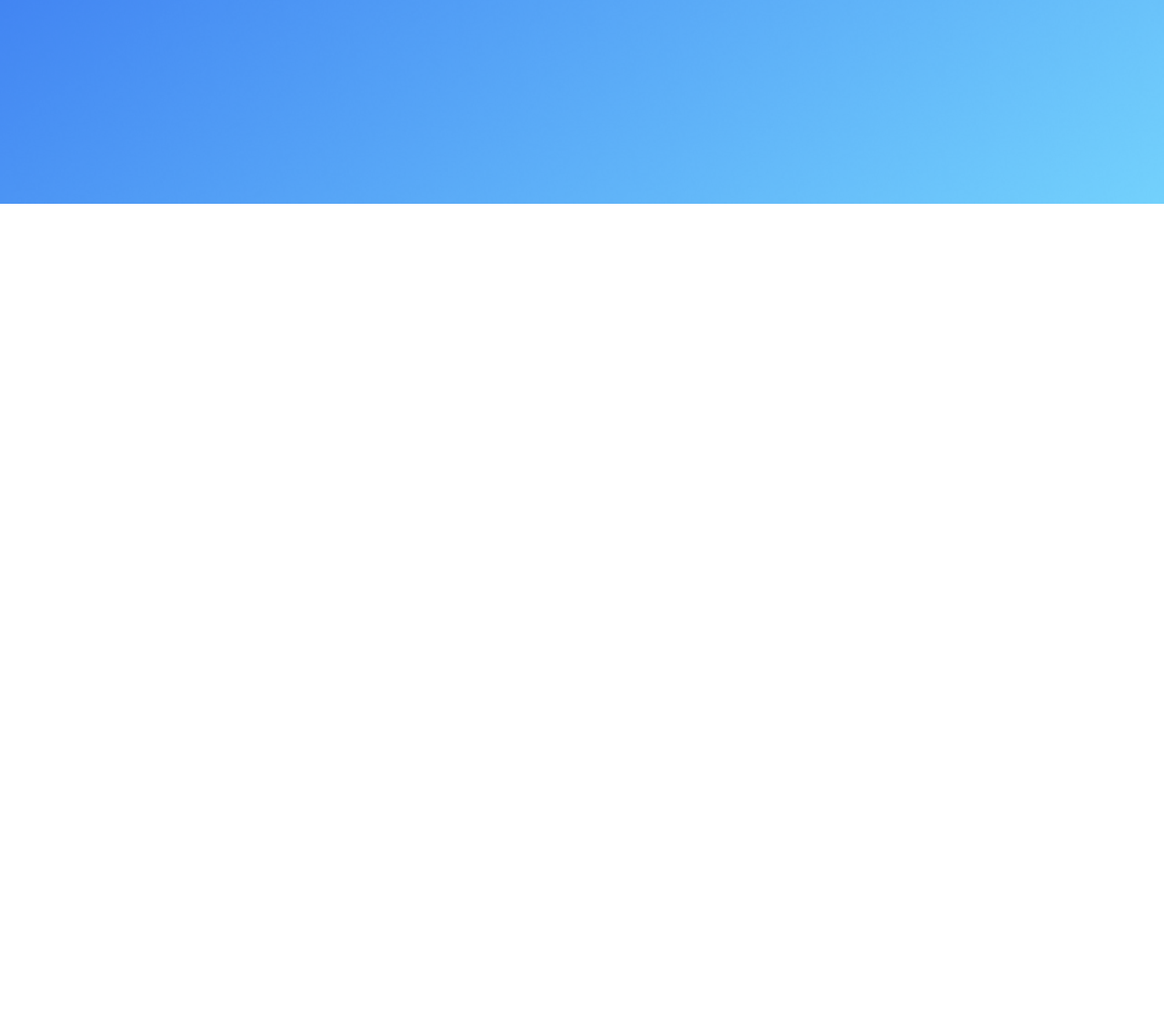
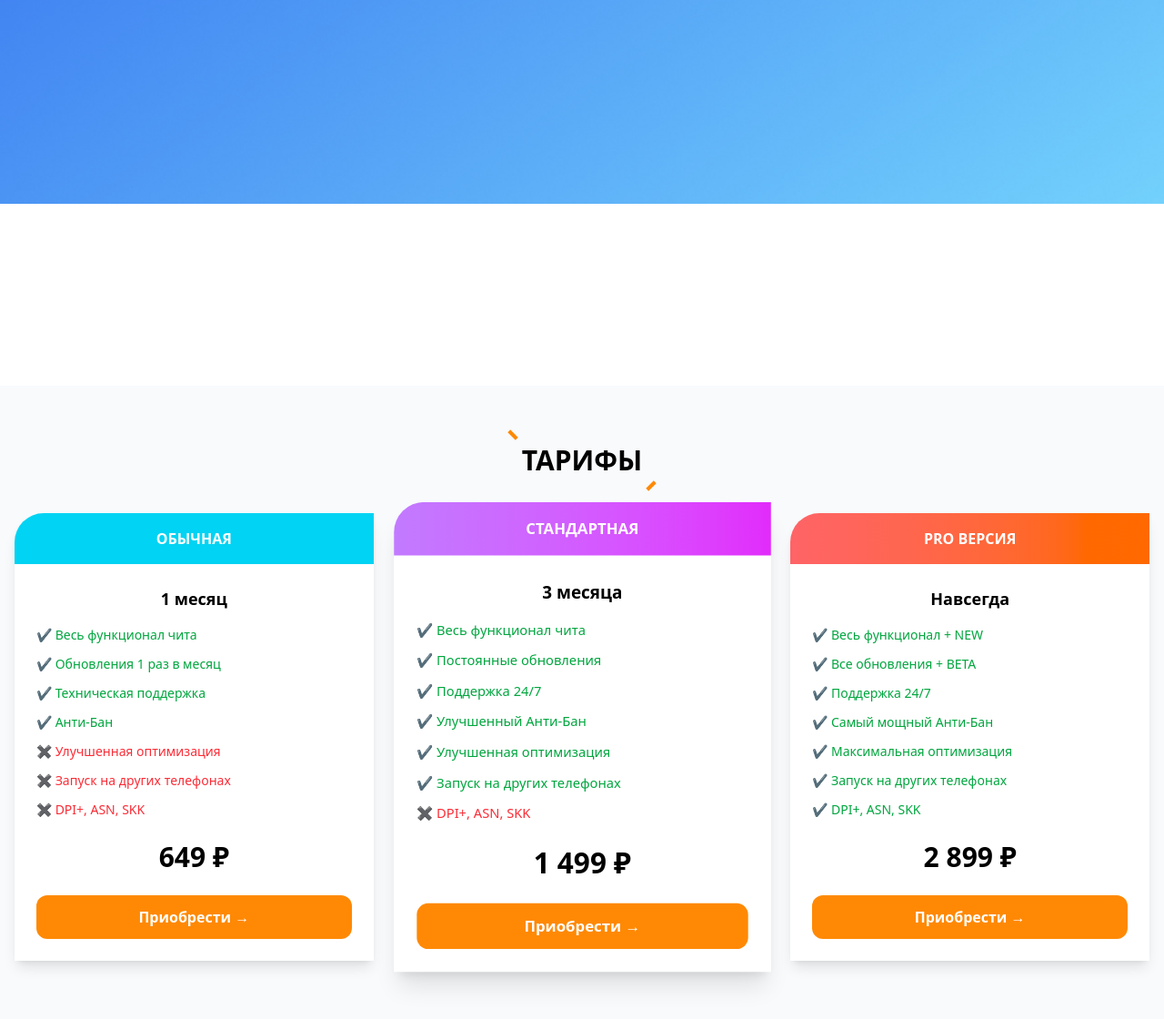
Before and after one commit to maruff903/hw13, a website: page src/index.html in a window 1280 px wide. Shown: the part 2182-3302 px from the top of the page at 91% size. Before the commit the page ends 2406 px from the top, so only its background shows below. Drawn offline with nearby package versions, Linux system fonts and the light colour scheme; files that its build step writes are made by us from their sources.

Commit message:
section5

```diff
--- a/src/index.html
+++ b/src/index.html
@@ -153,7 +153,8 @@
 
                 <img src="./Rectangle 2021.png" alt="" class="relative bottom-11">
                 <h3 class="font-bold text-[#2E3A59] text-2xl relative bottom-8 ">Егор Черняев</h3>
-                <p class="text-[#2E3A59] text-center  relative bottom-4">Рекомендую данный софт! Аналогов не нашел нигде, я решил не <br>
+                <p class="text-[#2E3A59] text-center  relative bottom-4">Рекомендую данный софт! Аналогов не нашел
+                    нигде, я решил не <br>
                     заморачиваться и сразу приобрел ПРО версию и <br>
                     теперь играю в свое удовольствие.</p>
             </div>
@@ -164,6 +165,107 @@
 
     <!--  -->
 
+    <section class="bg-slate-50 py-16 mt-50">
+        <div class="max-w-7xl mx-auto px-4">
+
+            <h2 class="text-3xl font-bold text-center mb-10">
+                <span class="inline-block relative">
+                    ТАРИФЫ
+                    <span class="absolute -top-3 -left-4 w-3 h-1 bg-orange-400 rotate-45"></span>
+                    <span class="absolute -bottom-3 -right-4 w-3 h-1 bg-orange-400 -rotate-45"></span>
+                </span>
+            </h2>
+
+
+            <div class="grid grid-cols-1 md:grid-cols-3 gap-8">
+
+                <div class="bg-white rounded-tl-4xl  shadow-lg overflow-hidden">
+                    <div class="bg-cyan-400 text-white text-center py-4 font-semibold">
+                        ОБЫЧНАЯ
+                    </div>
+
+                    <div class="p-6 text-center">
+                        <h3 class="text-lg font-semibold mb-4">1 месяц</h3>
+
+                        <ul class="text-sm text-left space-y-3 mb-6">
+                            <li class="flex items-center gap-2 text-green-600">✔ Весь функционал чита</li>
+                            <li class="flex items-center gap-2 text-green-600">✔ Обновления 1 раз в месяц</li>
+                            <li class="flex items-center gap-2 text-green-600">✔ Техническая поддержка</li>
+                            <li class="flex items-center gap-2 text-green-600">✔ Анти-Бан</li>
+                            <li class="flex items-center gap-2 text-red-500">✖ Улучшенная оптимизация</li>
+                            <li class="flex items-center gap-2 text-red-500">✖ Запуск на других телефонах</li>
+                            <li class="flex items-center gap-2 text-red-500">✖ DPI+, ASN, SKK</li>
+                        </ul>
+
+                        <div class="text-3xl font-bold mb-6">649 ₽</div>
+
+                        <button
+                            class="w-full bg-orange-400 hover:bg-orange-500 text-white py-3 rounded-xl font-semibold transition">
+                            Приобрести →
+                        </button>
+                    </div>
+                </div>
+
+
+                <div class="bg-white  rounded-tl-4xl shadow-xl overflow-hidden scale-105">
+                    <div
+                        class="bg-gradient-to-r from-purple-400 to-fuchsia-500 text-white text-center py-4 font-semibold">
+                        СТАНДАРТНАЯ
+                    </div>
+
+                    <div class="p-6 text-center">
+                        <h3 class="text-lg font-semibold mb-4">3 месяца</h3>
+
+                        <ul class="text-sm text-left space-y-3 mb-6">
+                            <li class="flex items-center gap-2 text-green-600">✔ Весь функционал чита</li>
+                            <li class="flex items-center gap-2 text-green-600">✔ Постоянные обновления</li>
+                            <li class="flex items-center gap-2 text-green-600">✔ Поддержка 24/7</li>
+                            <li class="flex items-center gap-2 text-green-600">✔ Улучшенный Анти-Бан</li>
+                            <li class="flex items-center gap-2 text-green-600">✔ Улучшенная оптимизация</li>
+                            <li class="flex items-center gap-2 text-green-600">✔ Запуск на других телефонах</li>
+                            <li class="flex items-center gap-2 text-red-500">✖ DPI+, ASN, SKK</li>
+                        </ul>
+
+                        <div class="text-3xl font-bold mb-6">1 499 ₽</div>
+
+                        <button
+                            class="w-full bg-orange-400 hover:bg-orange-500 text-white py-3 rounded-xl font-semibold transition">
+                            Приобрести →
+                        </button>
+                    </div>
+                </div>
+
+
+                <div class="bg-white  rounded-tl-4xl  shadow-lg overflow-hidden">
+                    <div class="bg-gradient-to-r from-red-400 to-orange-500 text-white text-center py-4 font-semibold">
+                        PRO ВЕРСИЯ
+                    </div>
+
+                    <div class="p-6 text-center">
+                        <h3 class="text-lg font-semibold mb-4">Навсегда</h3>
+
+                        <ul class="text-sm text-left space-y-3 mb-6">
+                            <li class="flex items-center gap-2 text-green-600">✔ Весь функционал + NEW</li>
+                            <li class="flex items-center gap-2 text-green-600">✔ Все обновления + BETA</li>
+                            <li class="flex items-center gap-2 text-green-600">✔ Поддержка 24/7</li>
+                            <li class="flex items-center gap-2 text-green-600">✔ Самый мощный Анти-Бан</li>
+                            <li class="flex items-center gap-2 text-green-600">✔ Максимальная оптимизация</li>
+                            <li class="flex items-center gap-2 text-green-600">✔ Запуск на других телефонах</li>
+                            <li class="flex items-center gap-2 text-green-600">✔ DPI+, ASN, SKK</li>
+                        </ul>
+
+                        <div class="text-3xl font-bold mb-6">2 899 ₽</div>
+
+                        <button
+                            class="w-full bg-orange-400 hover:bg-orange-500 text-white py-3 rounded-xl font-semibold transition">
+                            Приобрести →
+                        </button>
+                    </div>
+                </div>
+            </div>
+        </div>
+    </section>
+
 
 
 
```
